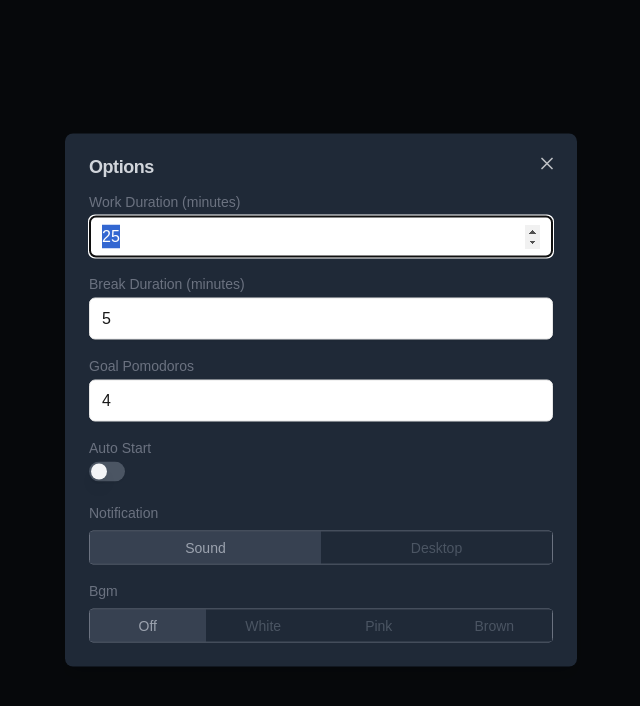
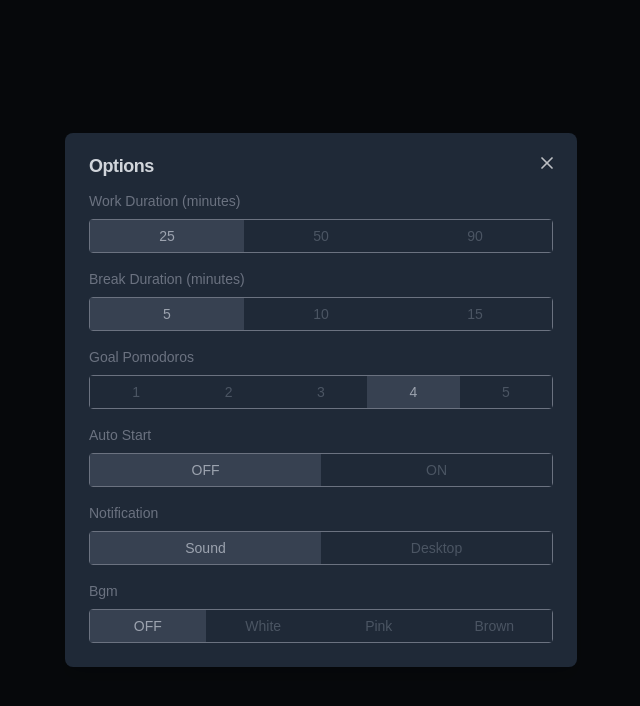
Before and after one commit to t-mine/my-pomodoro-app, a Next.js app: page / in a window 1280 px wide. Both pictures are taken after a click on the button "Options". Shown: the top 706 px of the page, without its empty margins (319-959 px from the left). Built offline with nearby package versions, Linux system fonts and the light colour scheme.

Commit message:
#1 オプションダイアログの見た目を改善

```diff
--- a/src/components/Timer.tsx
+++ b/src/components/Timer.tsx
@@ -22,7 +22,7 @@ interface SettingsState {
   workDurationMinutes: number;
   breakDurationMinutes: number;
   goalPomodoros: number;
-  isAutoStart: boolean;
+  autoStart: 'on' | 'off';
   notificationMode: NotificationMode;
   bgm: BgmMode;
 }
@@ -33,7 +33,7 @@ const Timer: React.FC = () => {
     workDurationMinutes: 25,
     breakDurationMinutes: 5,
     goalPomodoros: 4,
-    isAutoStart: false,
+    autoStart: 'off',
     notificationMode: 'sound',
     bgm: 'off'
   });
@@ -94,7 +94,7 @@ const Timer: React.FC = () => {
       completedCount
     }));
 
-    if (setting.isAutoStart && nextMode === "work")
+    if (setting.autoStart === "on" && nextMode === "work")
     {
       bgm.playSound(setting.bgm);
     } else {
@@ -110,7 +110,7 @@ const Timer: React.FC = () => {
           // restart時のTimerの時間
           getExpiryDateFromDurationMinutes(duration),
           // isAutoStart
-          setting.isAutoStart
+          setting.autoStart === "on"
         )
       , 1);
     }
@@ -154,13 +154,38 @@ const Timer: React.FC = () => {
     setSetting((prev) => ({ ...prev, [key]: value }));
   };
 
+  const workDurationOptions = [
+    { value: 25, label: '25' },
+    { value: 50, label: '50' },
+    { value: 90, label: '90' },
+  ];
+
+  const breakDurationOptions = [
+    { value: 5, label: '5' },
+    { value: 10, label: '10' },
+    { value: 15, label: '15' },
+  ];
+
+  const goalPomodorosOptions = [
+    { value: 1, label: '1' },
+    { value: 2, label: '2' },
+    { value: 3, label: '3' },
+    { value: 4, label: '4' },
+    { value: 5, label: '5' },
+  ];
+
+  const autoStartOptions = [
+    { value: 'off', label: 'OFF' },
+    { value: 'on', label: 'ON' },
+  ];
+
   const notificationModeOptions = [
     { value: 'sound', label: 'Sound' },
     { value: 'desktop', label: 'Desktop' },
   ];
 
   const bgmModeOptions = [
-    { value: 'off', label: 'Off' },
+    { value: 'off', label: 'OFF' },
     { value: 'white', label: 'White' },
     { value: 'pink', label: 'Pink' },
     { value: 'brown', label: 'Brown' },
@@ -211,39 +236,41 @@ const Timer: React.FC = () => {
               {/* Work Duration */}
               <div className="mb-4">
                 <label className="block text-sm font-medium text-gray-500">Work Duration (minutes)</label>
-                <input
-                  type="number"
-                  value={setting.workDurationMinutes}
-                  onChange={(e) => handleOptionChange("workDurationMinutes", Number(e.target.value))}
-                  className="mt-1 block w-full px-3 py-2 border rounded-md shadow-sm focus:ring-blue-500 focus:border-blue-500"
+                <Radio
+                  name="workDuration"
+                  selectedValue={setting.workDurationMinutes}
+                  onChange={e => handleOptionChange("workDurationMinutes", Number(e.target.value))}
+                  options={workDurationOptions}
                 />
               </div>
               {/* Break Duration */}
               <div className="mb-4">
                 <label className="block text-sm font-medium text-gray-500">Break Duration (minutes)</label>
-                <input
-                  type="number"
-                  value={setting.breakDurationMinutes}
-                  onChange={(e) => handleOptionChange("breakDurationMinutes", Number(e.target.value))}
-                  className="mt-1 block w-full px-3 py-2 border rounded-md shadow-sm focus:ring-blue-500 focus:border-blue-500"
+                <Radio
+                  name="breakDuration"
+                  selectedValue={setting.breakDurationMinutes}
+                  onChange={e => handleOptionChange("breakDurationMinutes", Number(e.target.value))}
+                  options={breakDurationOptions}
                 />
               </div>
               {/* Goal Pomodoros */}
               <div className="mb-4">
                 <label className="block text-sm font-medium text-gray-500">Goal Pomodoros</label>
-                <input
-                  type="number"
-                  value={setting.goalPomodoros}
-                  onChange={(e) => handleOptionChange("goalPomodoros", Number(e.target.value))}
-                  className="mt-1 block w-full px-3 py-2 border rounded-md shadow-sm focus:ring-blue-500 focus:border-blue-500"
+                <Radio
+                  name="goalPomodoros"
+                  selectedValue={setting.goalPomodoros}
+                  onChange={e => handleOptionChange("goalPomodoros", Number(e.target.value))}
+                  options={goalPomodorosOptions}
                 />
               </div>
               {/* Auto Start */}
               <div className="mb-4">
-                <label className="block mb-1 text-sm font-medium text-gray-500">Auto Start</label>
-                <Switch
-                  checked={setting.isAutoStart}
-                  onCheckedChange={(checked) => handleOptionChange("isAutoStart", checked)}
+                <label className="block text-sm font-medium text-gray-500">Auto Start</label>
+                <Radio
+                  name="autoStart"
+                  selectedValue={setting.autoStart}
+                  onChange={e => handleOptionChange("autoStart", e.target.value)}
+                  options={autoStartOptions}
                 />
               </div>
               {/* Notification Mode */}
--- a/src/components/ui/radio.tsx
+++ b/src/components/ui/radio.tsx
@@ -2,9 +2,9 @@ import React, { ChangeEvent } from 'react';
 
 interface RadioProps {
   name: string;
-  selectedValue: string;
+  selectedValue: string | number;
   onChange: (e: ChangeEvent<HTMLInputElement>) => void;  // ChangeEvent を使う
-  options: { value: string; label: string }[];
+  options: { value: string | number; label: string }[];
 }
 
 const Radio: React.FC<RadioProps> = ({
```
